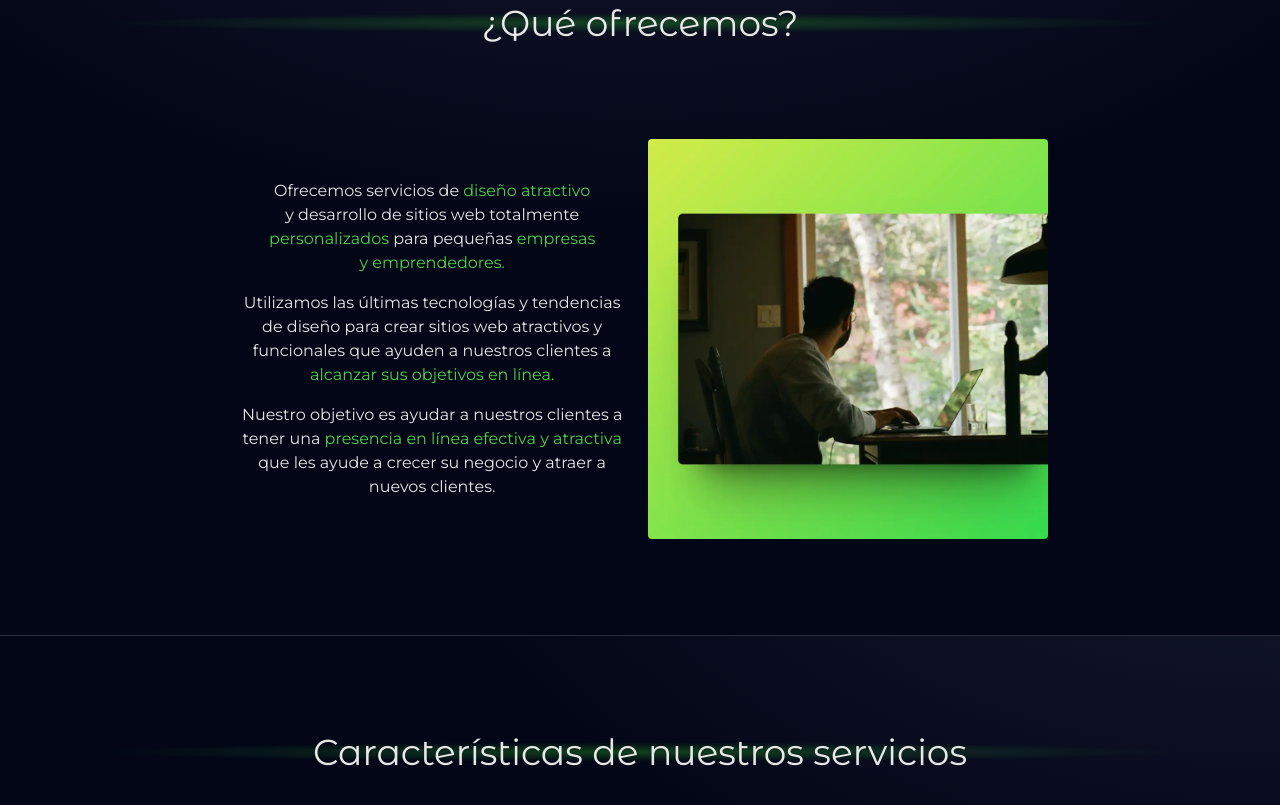
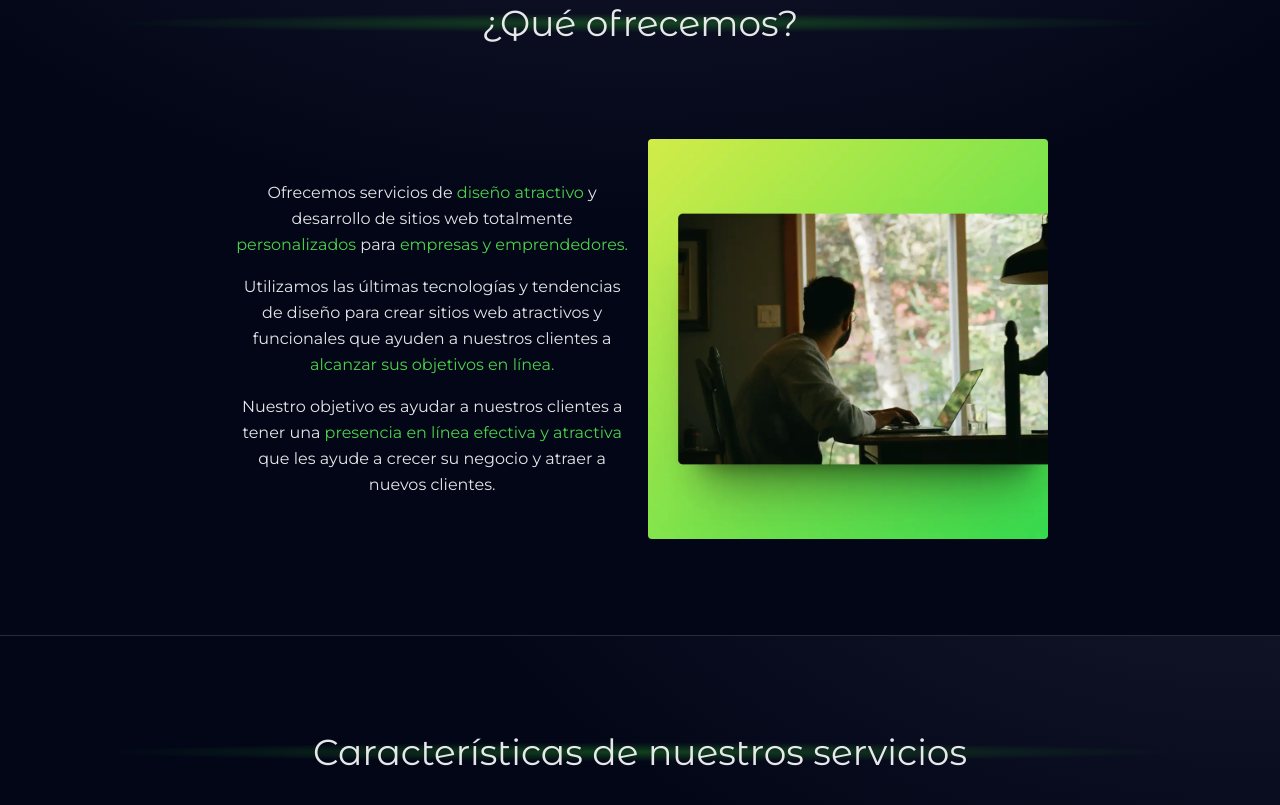
Before and after one commit to MauricioDMO/tusitioweb, an Astro site: page / in a window 1280 px wide. Shown: the part 894-1699 px from the top of the page. Built offline with nearby package versions, Linux system fonts and the light colour scheme; Astro itself is replaced by a stand-in of ours; what @midudev/tailwind-animations would draw is missing.

Commit message:
Update Information section styling and content

```diff
--- a/src/sections/Information.astro
+++ b/src/sections/Information.astro
@@ -9,15 +9,13 @@ import Subtitle from "@/components/Subtitle.astro";
   <article
     class="flex flex-col-reverse sm:grid grid-cols-2 items-center max-w-80ch mx-auto px-4 gap-4"
   >
-    <div class="flex flex-col gap-4 text-center px-4 sm:px-0">
+    <div class="flex flex-col gap-4 text-center leading-relaxed px-4 sm:px-0">
       <p>
         Ofrecemos servicios de <span class="text-primary-300"
           >diseño atractivo</span
         > y desarrollo de sitios web totalmente <span class="text-primary-300"
           >personalizados</span
-        > para pequeñas <span class="text-primary-300"
-          >empresas y emprendedores.</span
-        >
+        > para <span class="text-primary-300">empresas y emprendedores.</span>
       </p>
       <p>
         Utilizamos las últimas tecnologías y tendencias de diseño para crear
```
